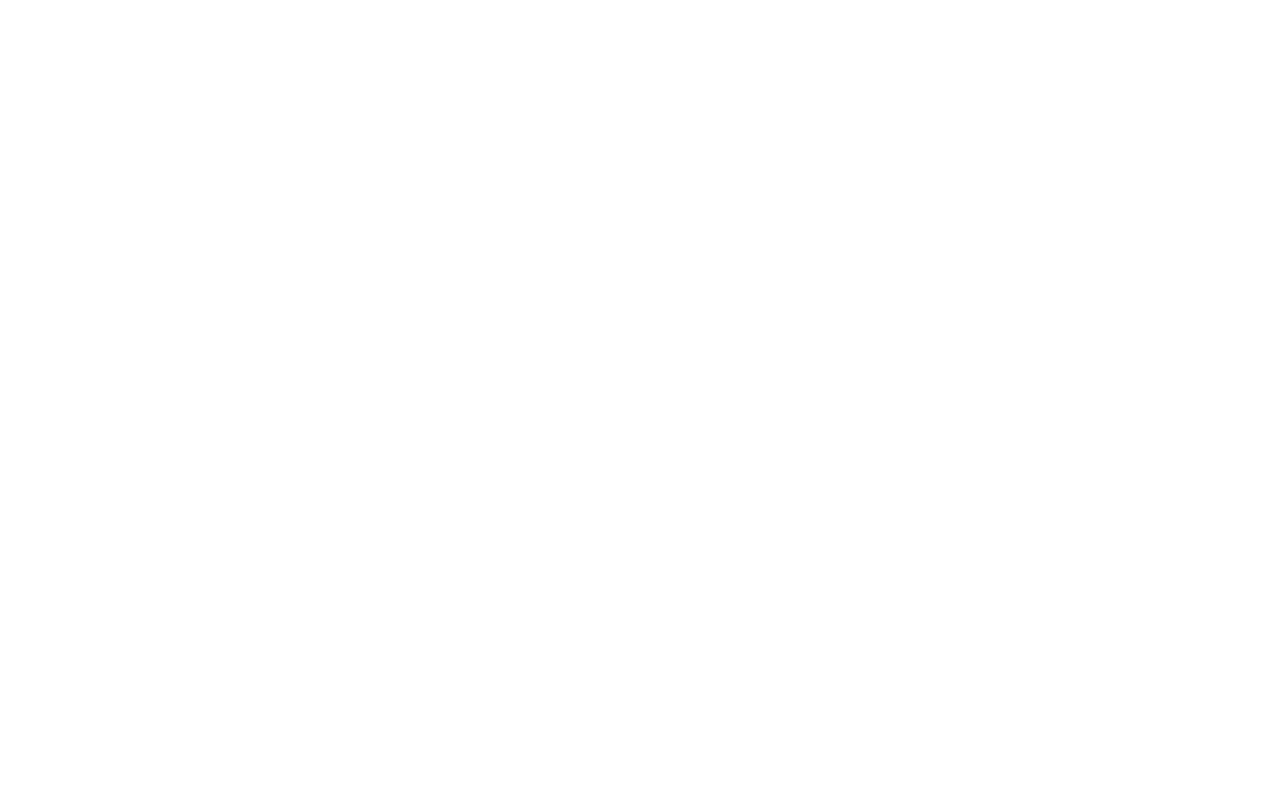
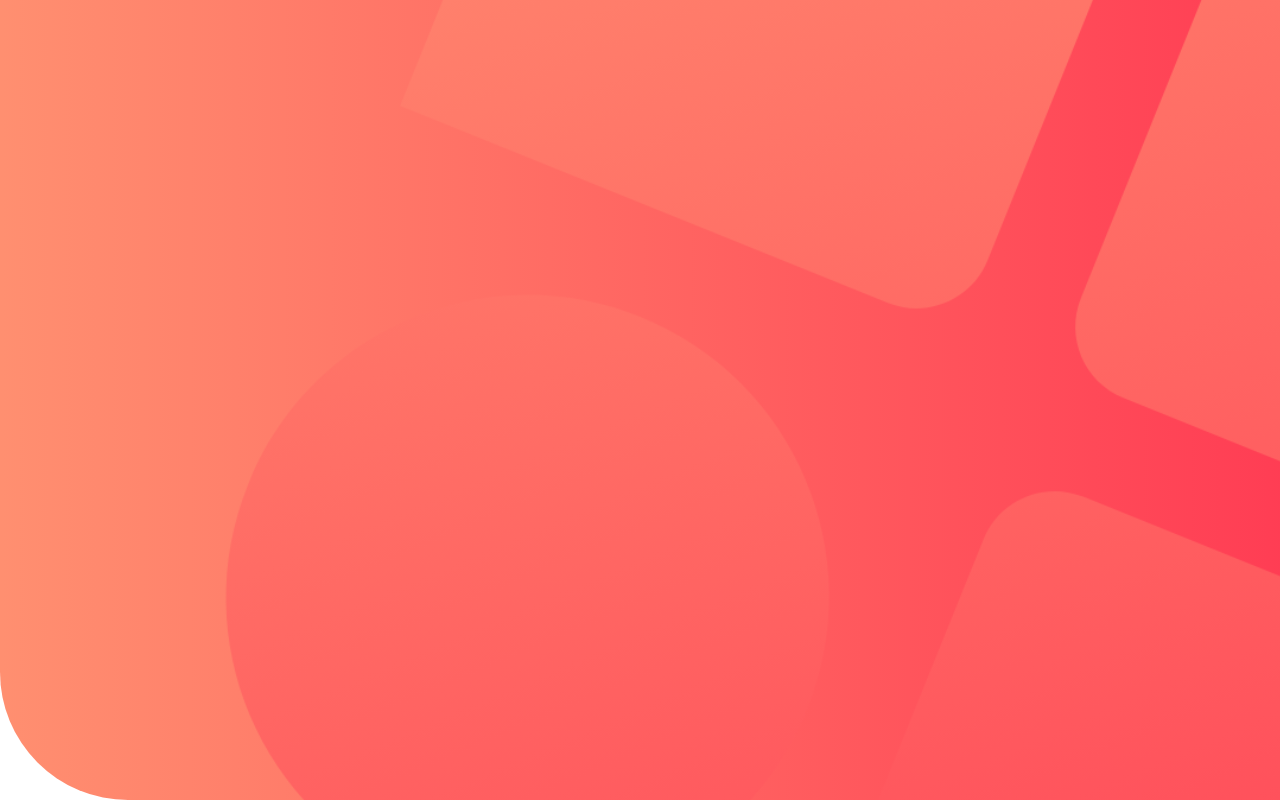
Before and after one commit to CrystalNyein/frontend-mentor-blogr-landing-page, a React (Create React App) app: page / in a window 1280 px wide. Built offline with nearby package versions, Linux system fonts and the light colour scheme.

Commit message:
Hero section background done

```diff
--- a/src/App.js
+++ b/src/App.js
@@ -1,7 +1,12 @@
 import "./App.css";
+import HeroSection from "./components/HeroSection";
 
 const App = () => {
-  return <main className="App"></main>;
+  return (
+    <main className="App">
+      <HeroSection />
+    </main>
+  );
 };
 
 export default App;
--- /dev/null
+++ b/src/components/HeroSection.css
@@ -0,0 +1,19 @@
+.HeroSection {
+  height: 100vh;
+
+  background-image: linear-gradient(
+    to right,
+    hsl(13, 100%, 72%),
+    hsl(353, 100%, 62%)
+  );
+
+  border-radius: 0 0 0 8rem;
+}
+.hero-container {
+  height: 100vh;
+  border-radius: 0 0 0 8rem;
+  background-image: url("../assets/images/bg-pattern-intro-desktop.svg");
+  background-size: 190%;
+  background-position: center left 20%;
+  background-repeat: no-repeat;
+}
--- /dev/null
+++ b/src/components/HeroSection.js
@@ -0,0 +1,12 @@
+import React from "react";
+import "./HeroSection.css";
+
+const HeroSection = () => {
+  return (
+    <div className="HeroSection">
+      <div className="hero-container"></div>
+    </div>
+  );
+};
+
+export default HeroSection;
```
